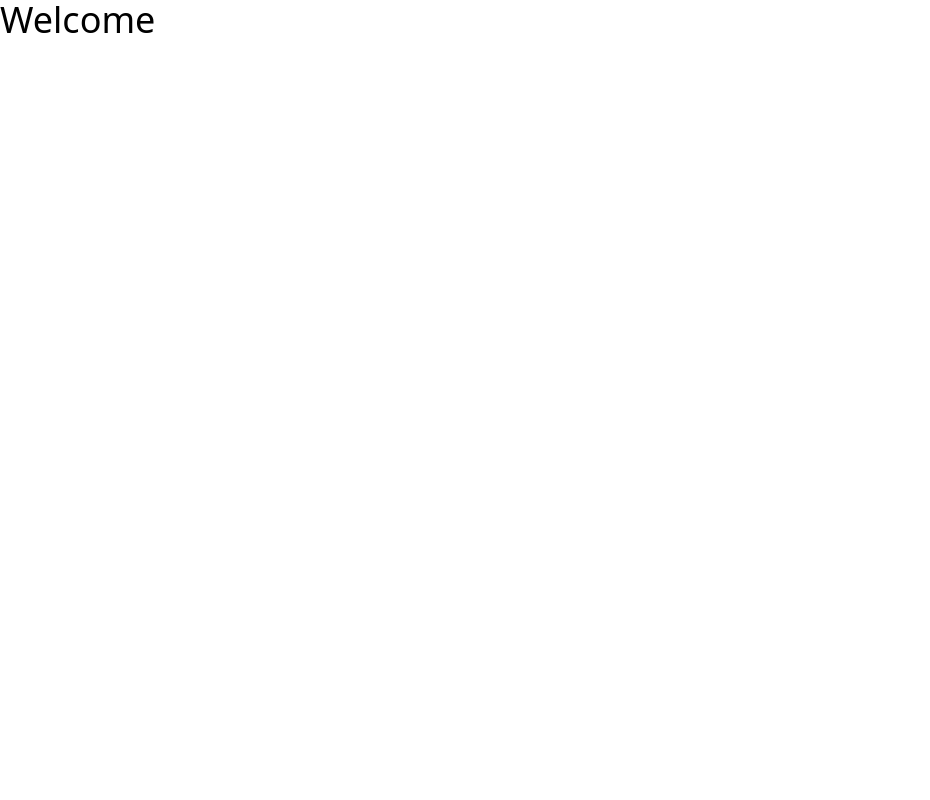
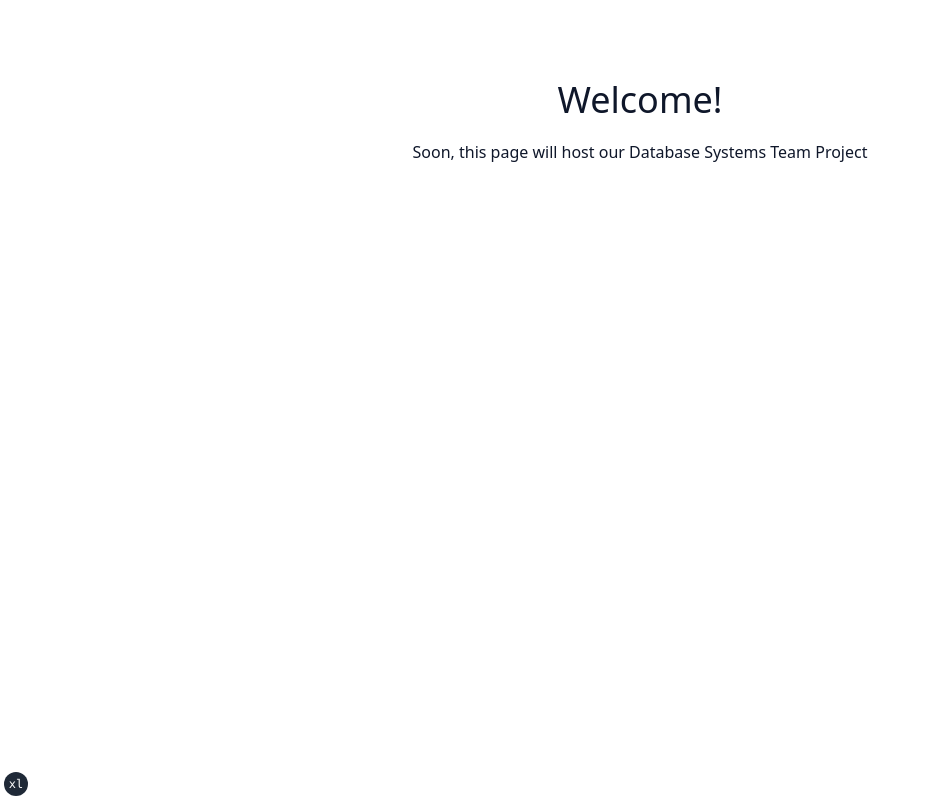
Before and after one commit to vuolo/UCF-Database-Systems-Team-Project, a Next.js app: page / in a window 1280 px wide. Shown: the whole page, without its empty margins (0-930 px from the left). Built offline with nearby package versions, Linux system fonts and the light colour scheme.

Commit message:
init with new layout

```diff
--- a/app/layout.tsx
+++ b/app/layout.tsx
@@ -1,14 +1,35 @@
+import { Inter as FontSans } from "@next/font/google";
+
 import "../styles/globals.css";
 
-export default function RootLayout({
-  children,
-}: {
+import { cn } from "@/lib/utils";
+import { Analytics } from "@/components/analytics";
+import { TailwindIndicator } from "@/components/tailwind-indicator";
+
+const fontSans = FontSans({
+  subsets: ["latin"],
+  variable: "--font-inter",
+});
+
+interface RootLayoutProps {
   children: React.ReactNode;
-}) {
+}
+
+export default function RootLayout({ children }: RootLayoutProps) {
   return (
-    <html>
+    <html
+      lang='en'
+      className={cn(
+        "bg-white font-sans text-slate-900 antialiased",
+        fontSans.variable
+      )}
+    >
       <head />
-      <body>{children}</body>
+      <body>
+        {children}
+        <Analytics />
+        <TailwindIndicator />
+      </body>
     </html>
   );
 }
--- a/app/page.tsx
+++ b/app/page.tsx
@@ -1,5 +1,10 @@
 function HomePage() {
-  return <div className='flex text-4xl'>Welcome</div>;
+  return (
+    <div className='flex flex-col items-center justify-center mt-20 space-y-5'>
+      <h1 className='text-4xl'>Welcome!</h1>
+      <p>Soon, this page will host our Database Systems Team Project</p>
+    </div>
+  );
 }
 
 export default HomePage;
--- /dev/null
+++ b/components/analytics.tsx
@@ -0,0 +1,7 @@
+"use client"
+
+import { Analytics as VercelAnalytics } from "@vercel/analytics/react"
+
+export function Analytics() {
+  return <VercelAnalytics />
+}
--- /dev/null
+++ b/components/tailwind-indicator.tsx
@@ -0,0 +1,16 @@
+export function TailwindIndicator() {
+  if (process.env.NODE_ENV === "production") return null
+
+  return (
+    <div className="fixed bottom-1 left-1 z-50 flex h-6 w-6 items-center justify-center rounded-full bg-gray-800 p-3 font-mono text-xs text-white">
+      <div className="block sm:hidden">xs</div>
+      <div className="hidden sm:block md:hidden lg:hidden xl:hidden 2xl:hidden">
+        sm
+      </div>
+      <div className="hidden md:block lg:hidden xl:hidden 2xl:hidden">md</div>
+      <div className="hidden lg:block xl:hidden 2xl:hidden">lg</div>
+      <div className="hidden xl:block 2xl:hidden">xl</div>
+      <div className="hidden 2xl:block">2xl</div>
+    </div>
+  )
+}
--- /dev/null
+++ b/lib/utils.ts
@@ -0,0 +1,19 @@
+import { ClassValue, clsx } from "clsx";
+import { twMerge } from "tailwind-merge";
+
+export function cn(...inputs: ClassValue[]) {
+  return twMerge(clsx(inputs));
+}
+
+export function formatDate(input: string | number): string {
+  const date = new Date(input);
+  return date.toLocaleDateString("en-US", {
+    month: "long",
+    day: "numeric",
+    year: "numeric",
+  });
+}
+
+export function absoluteUrl(path: string) {
+  return `${process.env.NEXT_PUBLIC_APP_URL}${path}`;
+}
--- a/tsconfig.json
+++ b/tsconfig.json
@@ -18,6 +18,11 @@
     "isolatedModules": true,
     "jsx": "preserve",
     "incremental": true,
+    "baseUrl": ".",
+    "paths": {
+      "@/components/*": ["components/*"],
+      "@/lib/*": ["lib/*"]
+    },
     "plugins": [
       {
         "name": "next"
```
Also changed, not shown: package.json (+10 -2 lines), 1 other file (tests, documents, lock files or other folders).
